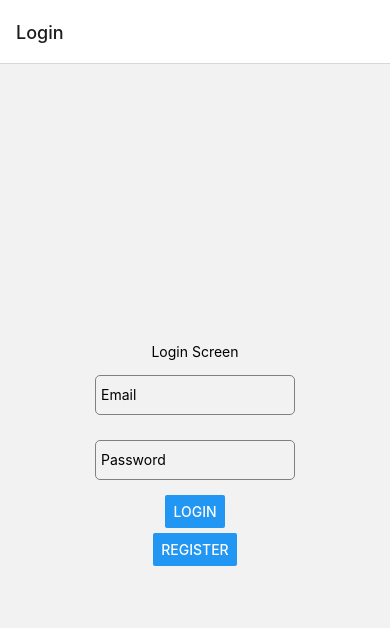
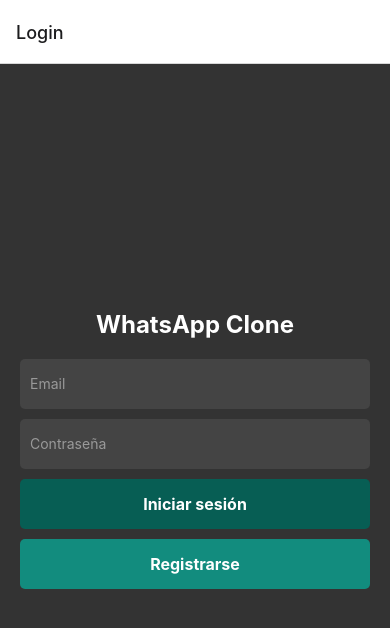
Before and after one commit to desmo13/WhassatClone, a React Native app: screen /Login in a window 390 px wide. Shown: the top 628 px of the page. Built offline with nearby package versions, Linux system fonts and the light colour scheme.

Commit message:
añadido nuevo formato de estilos a el menu de inicio y la lista de chats

```diff
--- a/src/screens/ChatListScreen.js
+++ b/src/screens/ChatListScreen.js
@@ -1,20 +1,99 @@
-import { SafeAreaView } from "react-native-safe-area-context";
-import { StyleSheet, Text } from "react-native";
-function ChatListScreen() {
+
+import { View, Text, FlatList, TouchableOpacity, StyleSheet } from 'react-native'
+import { Ionicons } from '@expo/vector-icons'
+
+const chatData = [
+  { id: '1', name: 'Juan Pérez', lastMessage: 'Hola, ¿cómo estás?' },
+  { id: '2', name: 'María García', lastMessage: '¿Nos vemos mañana?' },
+  { id: '3', name: 'Carlos López', lastMessage: 'Gracias por la información' },
+]
+
+export default function ChatListScreen() {
+  const renderChatItem = ({ item }) => (
+    <TouchableOpacity style={styles.chatItem}>
+      <View style={styles.avatar}>
+        <Text style={styles.avatarText}>{item.name[0]}</Text>
+      </View>
+      <View style={styles.chatInfo}>
+        <Text style={styles.chatName}>{item.name}</Text>
+        <Text style={styles.lastMessage}>{item.lastMessage}</Text>
+      </View>
+    </TouchableOpacity>
+  )
+
   return (
-        <SafeAreaView style={styles.container}>
-            <Text>ChatListScreen</Text>
-        </SafeAreaView>
-    );
+    <View style={styles.container}>
+      <View style={styles.header}>
+        <Text style={styles.headerTitle}>Chats</Text>
+        <TouchableOpacity style={styles.addButton}>
+          <Ionicons name="add" size={24} color="#fff" />
+        </TouchableOpacity>
+      </View>
+      <FlatList
+        data={chatData}
+        renderItem={renderChatItem}
+        keyExtractor={(item) => item.id}
+      />
+    </View>
+  )
 }
 
 const styles = StyleSheet.create({
   container: {
     flex: 1,
-        backgroundColor: '#fff',
+    backgroundColor: '#333',
+  },
+  header: {
+    flexDirection: 'row',
+    justifyContent: 'space-between',
     alignItems: 'center',
+    padding: 15,
+    backgroundColor: '#444',
+  },
+  headerTitle: {
+    fontSize: 20,
+    fontWeight: 'bold',
+    color: '#fff',
+  },
+  addButton: {
+    backgroundColor: '#25D366',
+    width: 40,
+    height: 40,
+    borderRadius: 20,
     justifyContent: 'center',
+    alignItems: 'center',
   },
-});
-
-export default ChatListScreen;
+  chatItem: {
+    flexDirection: 'row',
+    padding: 15,
+    borderBottomWidth: 1,
+    borderBottomColor: '#444',
+  },
+  avatar: {
+    width: 50,
+    height: 50,
+    borderRadius: 25,
+    backgroundColor: '#128C7E',
+    justifyContent: 'center',
+    alignItems: 'center',
+    marginRight: 15,
+  },
+  avatarText: {
+    color: '#fff',
+    fontSize: 20,
+    fontWeight: 'bold',
+  },
+  chatInfo: {
+    flex: 1,
+  },
+  chatName: {
+    fontSize: 16,
+    fontWeight: 'bold',
+    color: '#fff',
+    marginBottom: 5,
+  },
+  lastMessage: {
+    fontSize: 14,
+    color: '#999',
+  },
+})
--- a/src/screens/LoginScreen.js
+++ b/src/screens/LoginScreen.js
@@ -1,58 +1,73 @@
-import React from 'react';
-import { Text, Button, SafeAreaView, TextInput, StyleSheet } from 'react-native';
-import { useState } from 'react';
+import React from 'react'
+import { View, Text, TextInput, TouchableOpacity, StyleSheet } from 'react-native'
 
-
-export default function LoginScreen({ navigation }) {
-    const [email, setEmail] = useState('');
-    const [password, setPassword] = useState('');
-    const handleLogin = () => {
-        console.log('Email: ' + email);
-        console.log('Password: ' + password);
-        navigation.navigate('ChatTabs');
+export default function LoginScreen({navigation}) {
+    const handle = () => {
+        navigation.navigate('ChatTabs')
     }
   return (
-        <SafeAreaView style={{ flex: 1, justifyContent: 'center', alignItems: 'center',gap:5 }}>
-            <Text>Login Screen</Text>
+    <View style={styles.container}>
+      <Text style={styles.title}>WhatsApp Clone</Text>
       <TextInput
-                style={styles.InputText}
+        style={styles.input}
         placeholder="Email"
-                value={email}
-                onChangeText={setEmail}
+        placeholderTextColor="#999"
+        keyboardType="email-address"
       />
       <TextInput
-                style={styles.InputText}
+        style={styles.input}
+        placeholder="Contraseña"
+        placeholderTextColor="#999"
         secureTextEntry
-                placeholder="Password"
-                value={password}
-                onChangeText={setPassword}
       />
-            <Button title="Login" onPress={handleLogin} style={styles.Button} />
-            <Button title="Register" onPress={() => navigation.navigate('Register')}   style={styles.Button}  />
-        </SafeAreaView>
-  );
+      <TouchableOpacity style={styles.button} onPress={handle}>
+        <Text style={styles.buttonText}>Iniciar sesión</Text>
+      </TouchableOpacity>
+      <TouchableOpacity style={[styles.button, styles.registerButton]}>
+        <Text style={styles.buttonText}>Registrarse</Text>
+      </TouchableOpacity>
+    </View>
+  )
 }
 
 const styles = StyleSheet.create({
-
-    InputText: {
-        height: 40,
-        width: 200,
-        borderColor: 'gray',
-        borderWidth: 1,
-        margin: 10,
+  container: {
+    flex: 1,
+    justifyContent: 'center',
+    alignItems: 'center',
+    backgroundColor: '#333',
+    padding: 20,
+  },
+  title: {
+    fontSize: 24,
+    fontWeight: 'bold',
+    color: '#fff',
+    marginBottom: 20,
+  },
+  input: {
+    width: '100%',
+    height: 50,
+    backgroundColor: '#444',
     borderRadius: 5,
-        padding: 5,
+    marginBottom: 10,
+    paddingHorizontal: 10,
+    color: '#fff',
   },
-    Button: {
-        height: 40,
-        width: 200,
-        borderColor: 'gray',
-        borderWidth: 1,
-        margin: 20,
-        marginTop: 100,
-        marginBottom: 100,
+  button: {
+    width: '100%',
+    height: 50,
+    backgroundColor: '#075E54',
     borderRadius: 5,
-        padding: 0,
+    justifyContent: 'center',
+    alignItems: 'center',
+    marginBottom: 10,
   },
-});
+  registerButton: {
+    backgroundColor: '#128C7E',
+  },
+  buttonText: {
+    color: '#fff',
+    fontSize: 16,
+    fontWeight: 'bold',
+  },
+})
```
Lines whose indentation alone changed are shown as unchanged.
